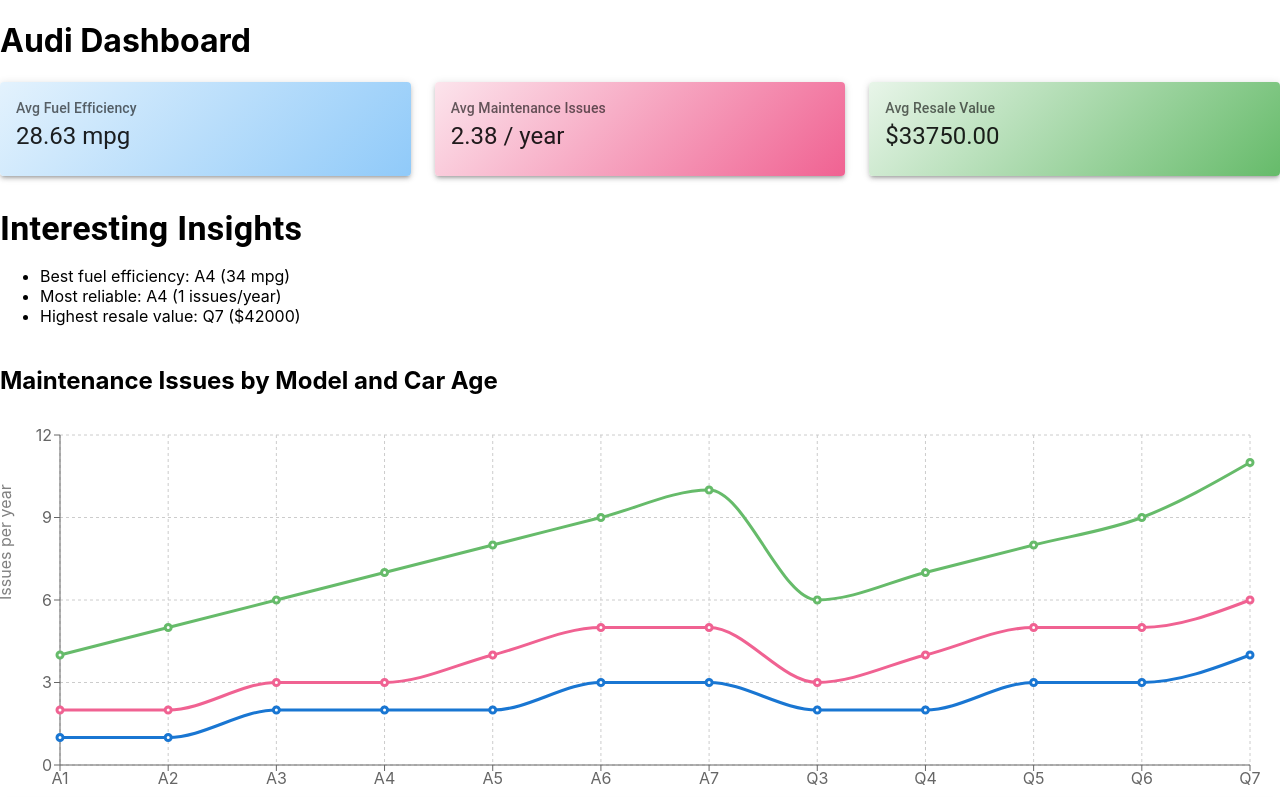
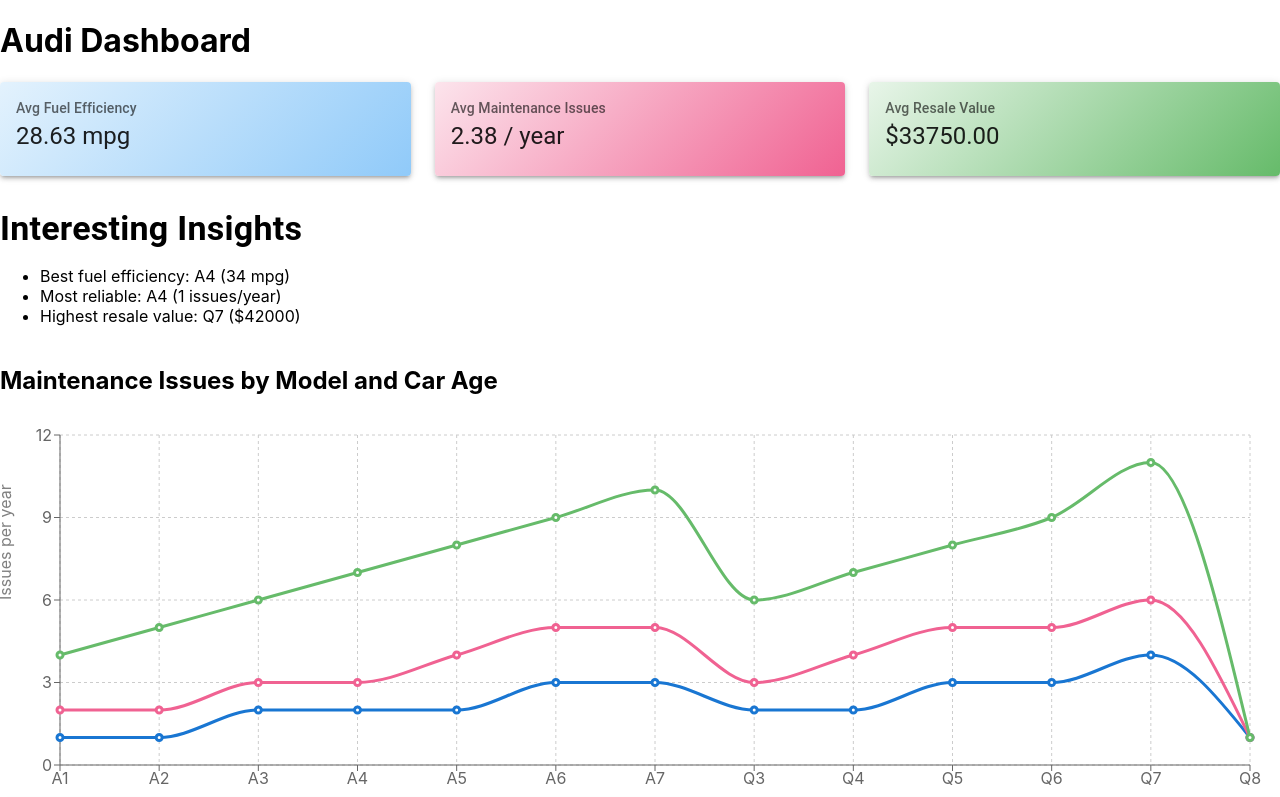
Before and after one commit to ShakAdefuwa/audi-dashboard, a React (Create React App) app: page / in a window 1280 px wide. Shown: the top 797 px of the page. Built offline with nearby package versions, Linux system fonts and the light colour scheme.

Commit message:
Update MaintenanceChart.js

```diff
--- a/src/MaintenanceChart.js
+++ b/src/MaintenanceChart.js
@@ -15,6 +15,7 @@
   { model: 'Q5', age3: 3, age5: 5, age10: 8 },
   { model: 'Q6', age3: 3, age5: 5, age10: 9 },
   { model: 'Q7', age3: 4, age5: 6, age10: 11 },
+  { model: 'Q8', age3: 1, age5: 1, age10: 1 },
 ];
 
 function MaintenanceChart() {
```
